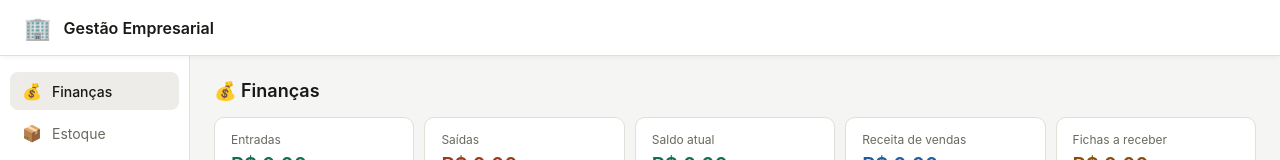
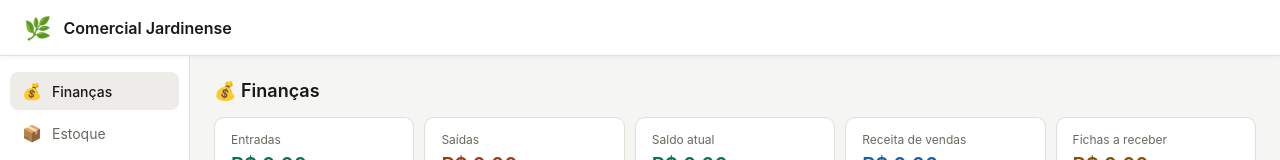
Before and after one commit to loopesalvaro-debug/gestao-empresarial, a React (Vite) app: page / in a window 1280 px wide. Shown: the top 160 px of the page. Built offline with nearby package versions, Linux system fonts and the light colour scheme; no server answers; the database is empty.

Commit message:
Update App.jsx

```diff
--- a/src/App.jsx
+++ b/src/App.jsx
@@ -24,8 +24,8 @@ export default function App() {
           height: 56, position: 'sticky', top: 0, zIndex: 100,
           boxShadow: '0 1px 6px rgba(0,0,0,.05)',
         }}>
-          <span style={{ fontSize: 22 }}>🏢</span>
-          <span style={{ fontSize: 16, fontWeight: 600 }}>Gestão Empresarial</span>
+          <span style={{ fontSize: 22 }}>🌿</span>
+          <span style={{ fontSize: 16, fontWeight: 600 }}>Comercial Jardinense</span>
         </header>
 
         {/* Layout */}
```
